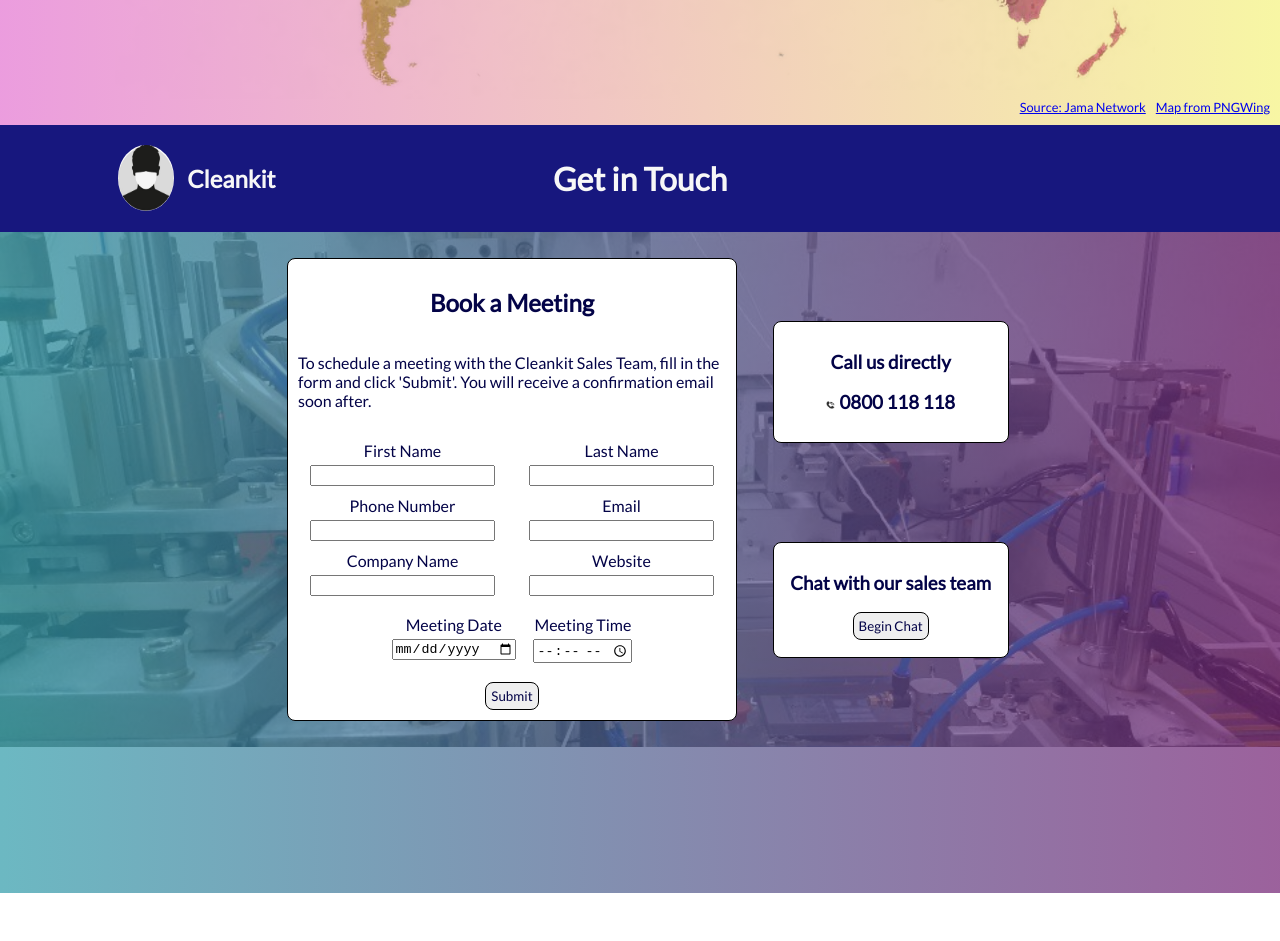
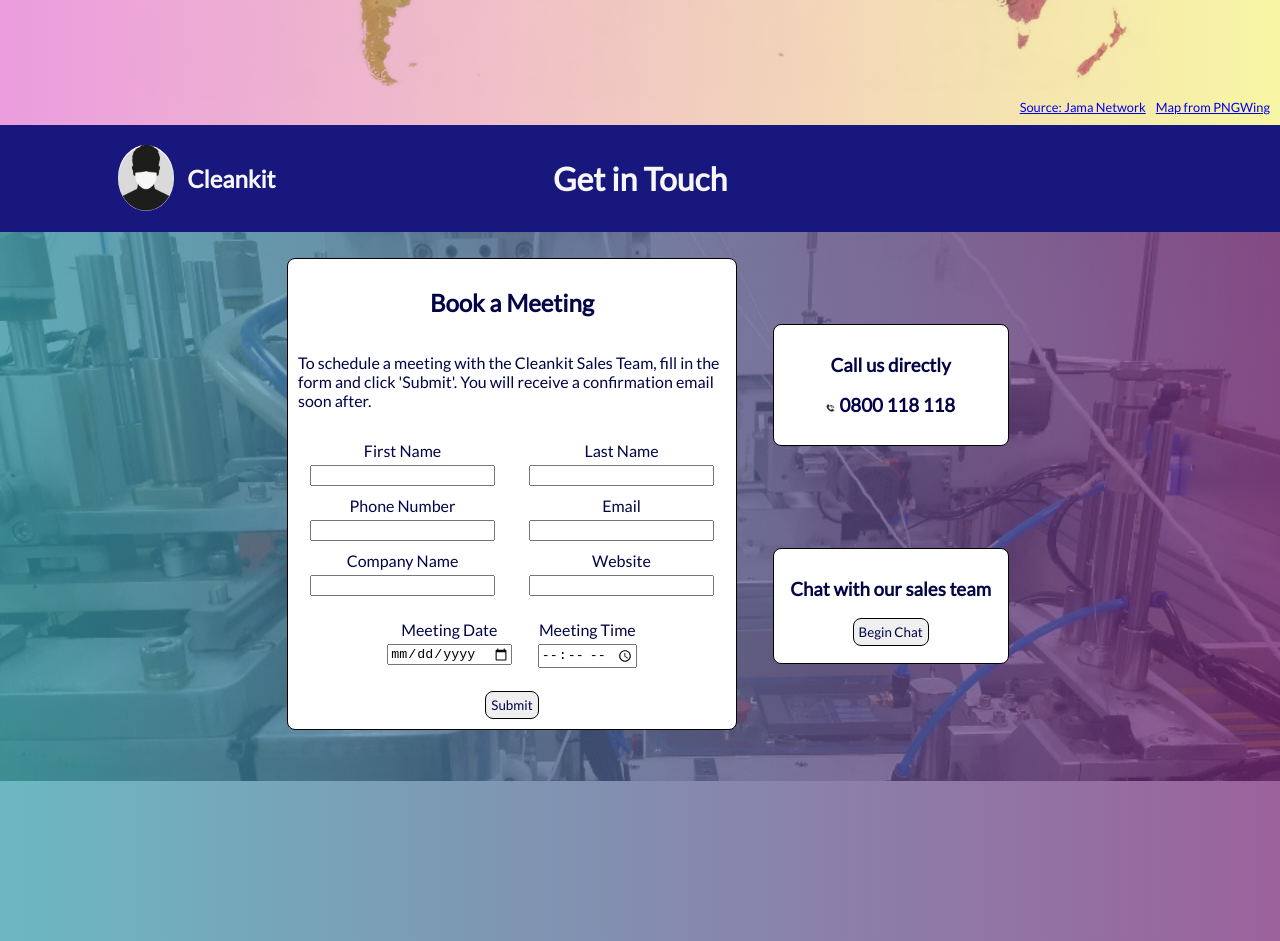
Before and after one commit to martinrombach88/b2b_masks_landing_page, a React (Create React App) app: page / in a window 1280 px wide. Shown: the part 2380-3321 px from the top of the page. Before the commit the page ends 3273 px from the top, so only its background shows below. Built offline with nearby package versions, Linux system fonts and the light colour scheme; the HTML template or start-up script is replaced by a standard one.

Commit message:
css cleanup

```diff
--- a/src/index.css
+++ b/src/index.css
@@ -5,6 +5,7 @@
 
 
 body {
+  padding:9;
   margin: 0;
   -webkit-font-smoothing: antialiased;
   -moz-osx-font-smoothing: grayscale;
@@ -310,14 +311,15 @@ body {
 
 #contact {
  background-image: url("images/factorypic3.jpg");
- background-position: stretch;
  background-size:cover;
  display:flex;
  flex-direction: column;
+ padding-bottom:2%;
+ margin:0;
 }
 
 #contactOverlay {
-  height:96%;
+  height:102%;
   width:100%;
 }
 
@@ -425,7 +427,7 @@ body {
 }
 
 #meetingInput div {
-  margin:2%;
+  margin:3%;
 }
 
 #contactLogoDiv {
```
